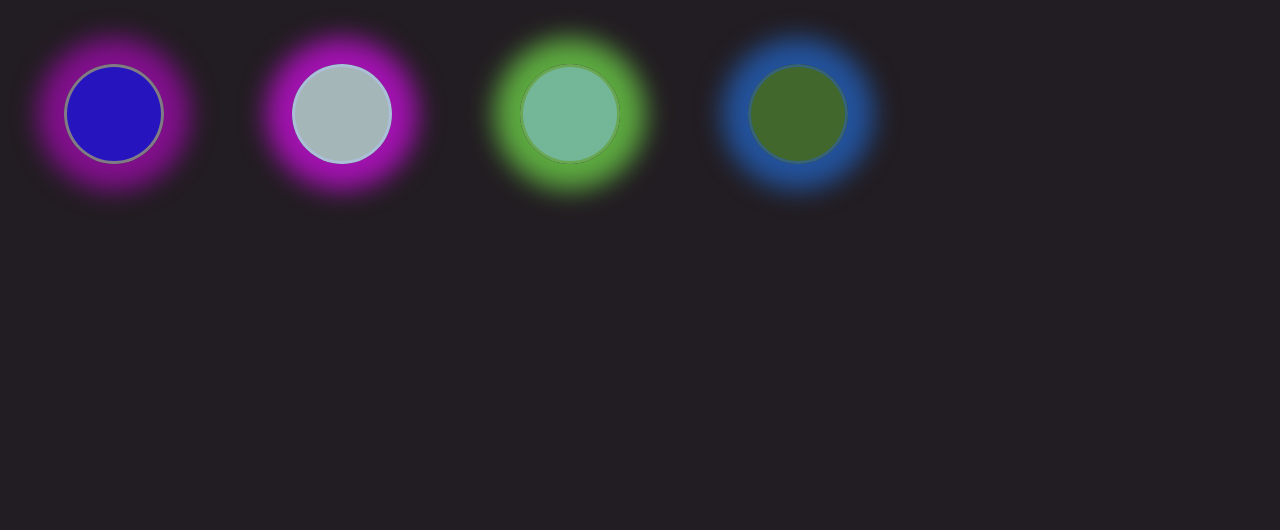
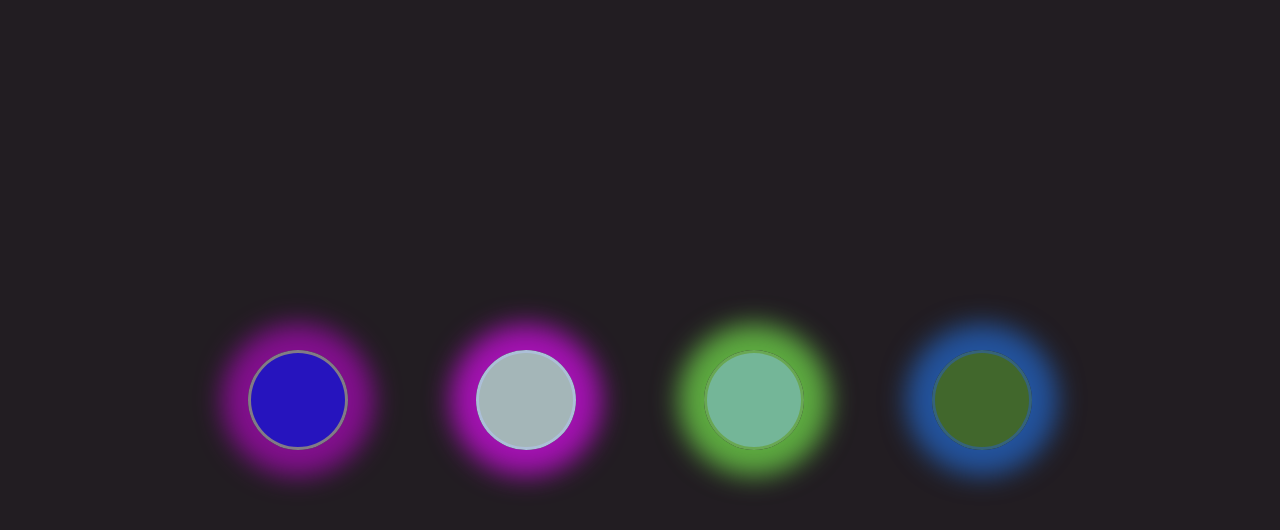
Before and after one commit to franco-ortega/glowing-colors, a React (Create React App) app: page / in a window 1280 px wide. Shown: the top 530 px of the page. Built offline with nearby package versions, Linux system fonts and the light colour scheme.

Commit message:
update styling for App to wrap and center Orbs

```diff
--- a/src/components/app/App.jsx
+++ b/src/components/app/App.jsx
@@ -1,7 +1,8 @@
 import React from 'react';
 import { orbCount } from '../../utils/utils';
 import Orb from '../Orb/Orb';
-import './App.css';
+import './Global.css';
+import styles from './App.module.css';
 
 export const App = () => {
   const orbTotal = orbCount();
@@ -12,7 +13,10 @@ export const App = () => {
   }
 
   return (
-    <main data-testid='app'>
+    <main
+      className={styles.App}
+      data-testid='app'
+    >
       {orbs}
     </main>
   );
--- /dev/null
+++ b/src/components/app/App.module.css
@@ -0,0 +1,9 @@
+.App {
+  height: 100%;
+  min-height: 100vh;
+  width: 100vw;
+  display: flex;
+  flex-wrap: wrap;
+  align-items: center;
+  justify-content: center;
+}
--- a/src/components/app/App.css
+++ b/src/components/app/Global.css
@@ -7,7 +7,3 @@
 body {
   background: rgb(10, 5, 10, .9);
 }
-
-main {
-  display: flex;
-}
```
